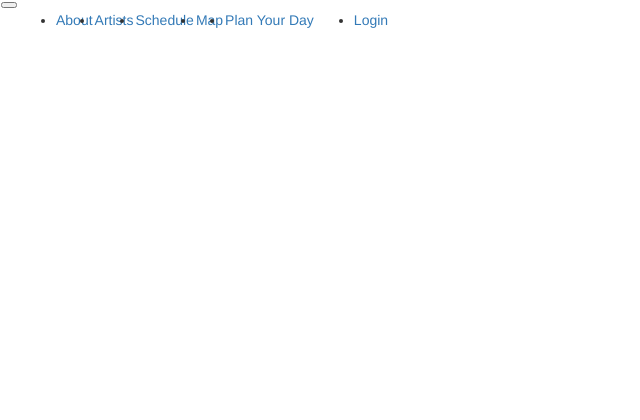
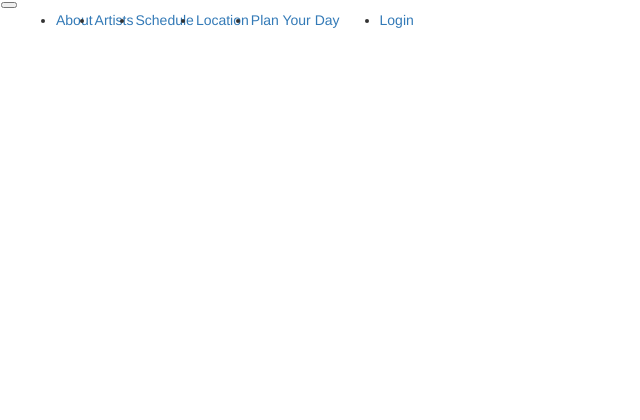
Before and after one commit to vcrabtree/Porchfest, a Flask app: template app/templates/base.html in a window 1280 px wide. Shown: the part 329-749 px from the top of the page, without its empty margins (0-640 px from the left). Run offline with Flask 2, Linux system fonts and the light colour scheme; the template is opened without the code that fills it: most values are stand-ins (such as "Sample title", 1, 10 or a date in 2020); some libraries are stand-ins or nearby versions.

Commit message:
Updated map route to use different name

```diff
--- a/app/routes.py
+++ b/app/routes.py
@@ -1,16 +1,14 @@
 import os
 
-from flask import render_template, flash, redirect, url_for, request
-from werkzeug.utils import secure_filename
+import pandas as pd
+from flask import flash, redirect, url_for, request
+from flask import jsonify
+from flask_login import login_user, logout_user, current_user
+from werkzeug.urls import url_parse
 
-from app import app, db
+from app import app
+from app.forms import *
 from app.models import *
-from app.forms import *
-from flask import jsonify
-from flask_login import login_user, logout_user, current_user, login_required
-from werkzeug.urls import url_parse
-import pandas as pd
-from geopy.geocoders import Nominatim
 
 
 @app.route('/')
@@ -18,6 +16,7 @@ from geopy.geocoders import Nominatim
 def index():
     artists_list = Artist.query.all()
     return jsonify({"artists": artists_list})
+
 
 
 @app.route('/login', methods=['GET', 'POST'])
@@ -77,7 +76,7 @@ def schedule():
     return jsonify({"events": events_list})
 
 
-@app.route('/map')
+@app.route('/location')
 def location():
     return jsonify({"map": "TODO"})
 
--- a/app/templates/base.html
+++ b/app/templates/base.html
@@ -23,8 +23,8 @@
             <li class="nav-item {{ 'active' if active_page == 'schedule' else '' }}">
               <a class="nav-link" href="{{ url_for('schedule') }}">Schedule</a>
           </li>
-            <li class="nav-item {{ 'active' if active_page == 'map' else '' }}">
-              <a class="nav-link" href="{{ url_for('map') }}">Map</a>
+            <li class="nav-item {{ 'active' if active_page == 'location' else '' }}">
+              <a class="nav-link" href="{{ url_for('location') }}">Location</a>
           </li>
             <li class="nav-item {{ 'active' if active_page == 'plan' else '' }}">
               <a class="nav-link" href="{{ url_for('plan') }}">Plan Your Day</a>
@@ -39,8 +39,8 @@
             <li class="nav-item {{ 'active' if active_page == 'schedule' else '' }}">
               <a class="nav-link" href="{{ url_for('schedule') }}">Schedule</a>
           </li>
-            <li class="nav-item {{ 'active' if active_page == 'map' else '' }}">
-              <a class="nav-link" href="{{ url_for('map') }}">Map</a>
+            <li class="nav-item {{ 'active' if active_page == 'location' else '' }}">
+              <a class="nav-link" href="{{ url_for('location') }}">Location</a>
           </li>
             <li class="nav-item {{ 'active' if active_page == 'plan' else '' }}">
               <a class="nav-link" href="{{ url_for('plan') }}">Plan Your Day</a>
```
